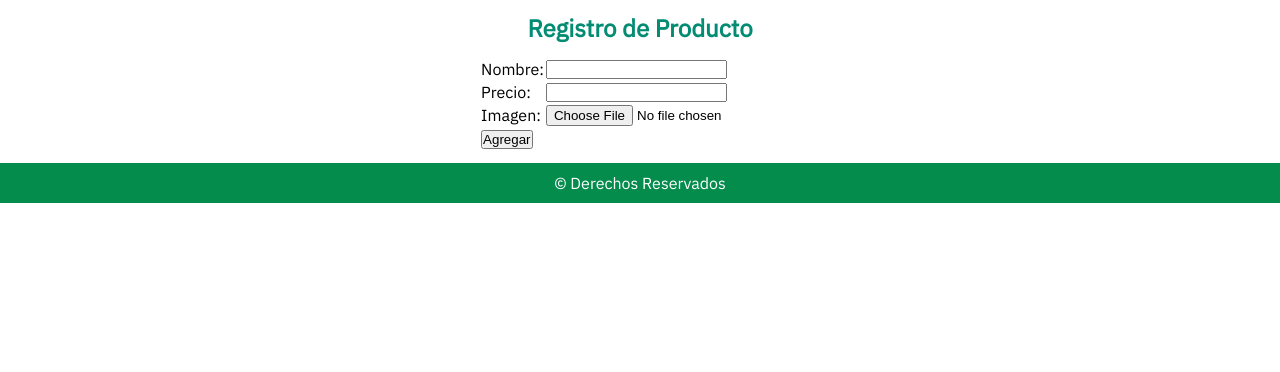
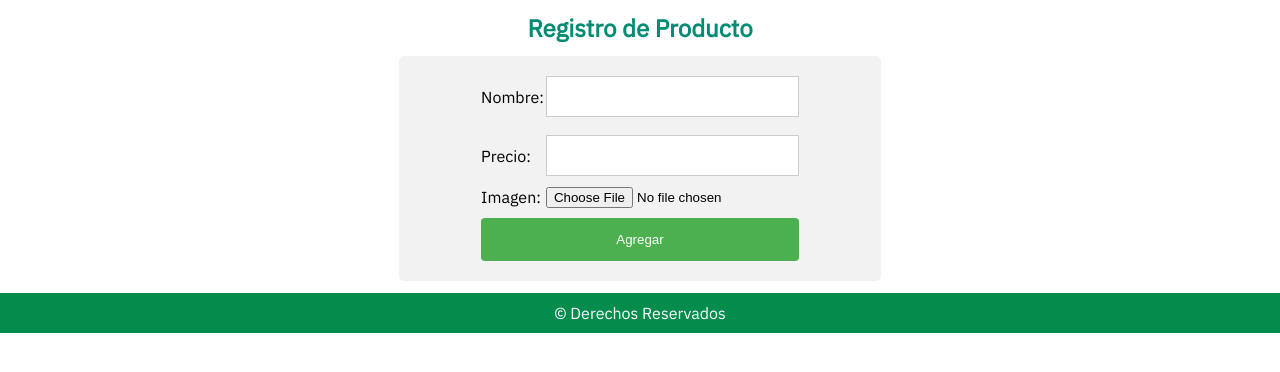
Before and after one commit to srojas24/planta, a PHP site: page /registro.php in a window 1280 px wide. Shown: the part 66-438 px from the top of the page. Run offline with PHP 8.4, Linux system fonts and the light colour scheme.

Commit message:
Implementando el registro del producto

```diff
--- a/css/estilo2.css
+++ b/css/estilo.css
@@ -160,3 +160,32 @@ div.container{
     text-align: left;
     color: white;
 }
+
+input[type=text], input[type=number]{
+    width: 100%;
+    padding: 12px 20px;
+    margin: 8px 0;
+    border: 1px solid #ccc;
+    box-sizing: border-box;
+}
+
+input[type=submit]{
+    width: 100%;
+    background-color: #4CAF50;
+    color: white;
+    padding: 14px 20px;
+    margin: 8px 0;
+    border: none;
+    border-radius: 4px;
+    cursor: pointer;
+}
+
+input[type=submit]:hover{
+    background-color: #45a049;
+}
+
+.fondo{
+    border-radius: 5px;
+    background-color: #f2f2f2;
+    padding: 10px 80px;
+}
--- a/head.php
+++ b/head.php
@@ -3,6 +3,6 @@
     <meta name="viewport" content="width=device-width, initial-scale=1.0">
     <meta http-equiv="X-UA-Compatible" content="ie=edge">
     <title>Document</title>
-    <link rel="stylesheet" href="css/estilo2.css">
+    <link rel="stylesheet" href="css/estilo.css">
     <link href="https://fonts.googleapis.com/css?family=IBM+Plex+Sans&display=swap" rel="stylesheet">
 </head>
--- a/registro.php
+++ b/registro.php
@@ -16,6 +16,8 @@ include("head.php");
             </div>
         </article>
         <article class="tabla">
+            <div class="fondo">
+                <form name="frm1" method="POST" action="insertar.php" enctype="multipart/form-data">
                     <table>
                         <tr>
                             <td>Nombre:</td>
@@ -27,12 +29,14 @@ include("head.php");
                         </tr>
                         <tr>
                             <td>Imagen:</td>
-                    <td><input type="file" name="seleccionarimagen"></td>
+                            <td><input type="file" name="imagen"></td>
                         </tr>
                         <tr>
                             <td colspan="2"><input type="submit" value="Agregar"></td>
                         </tr>
                     </table>
+                </form>
+            </div>
         </article>
     </section>
     <?php
```
Also changed, not shown: insertar.php (added, +21 -0 lines), metodo_producto.php (+17 -0 lines), img/nepeta_cataria.jpg (added). Lines whose indentation alone changed are shown as unchanged.
